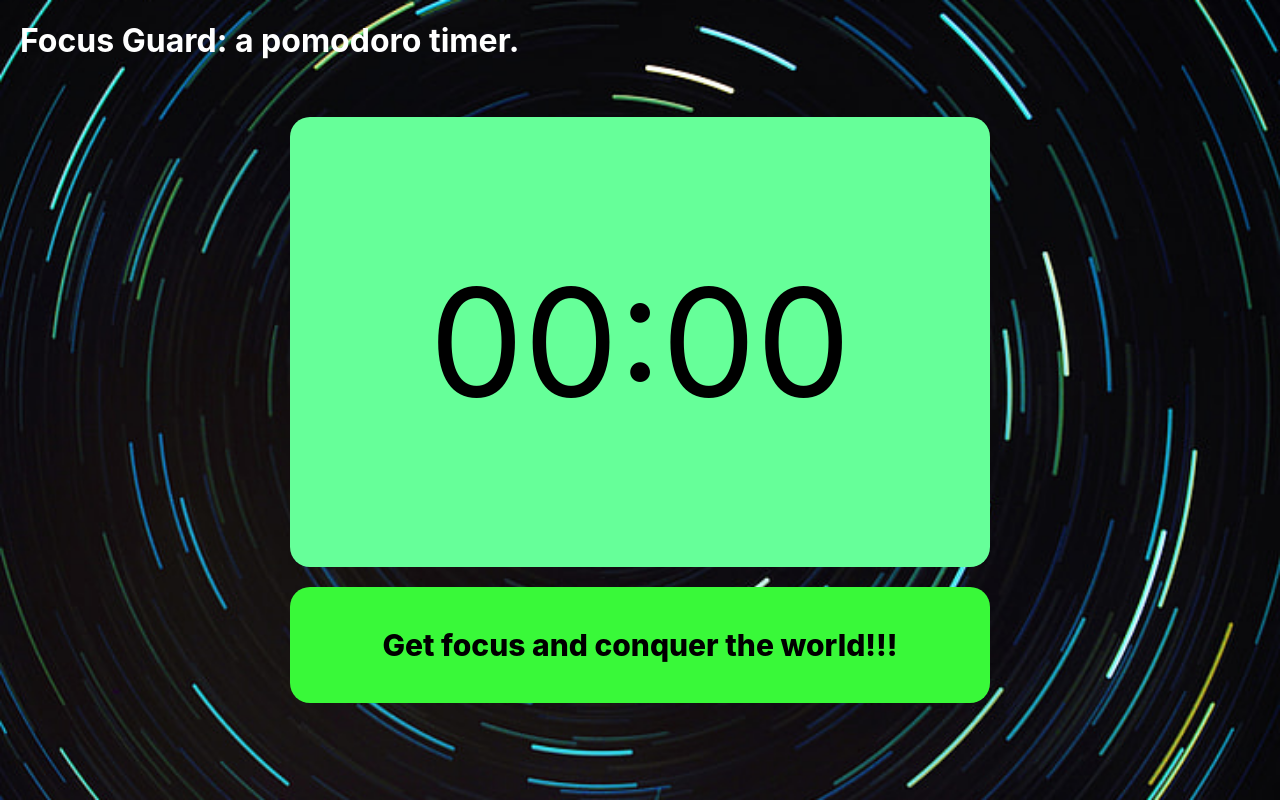
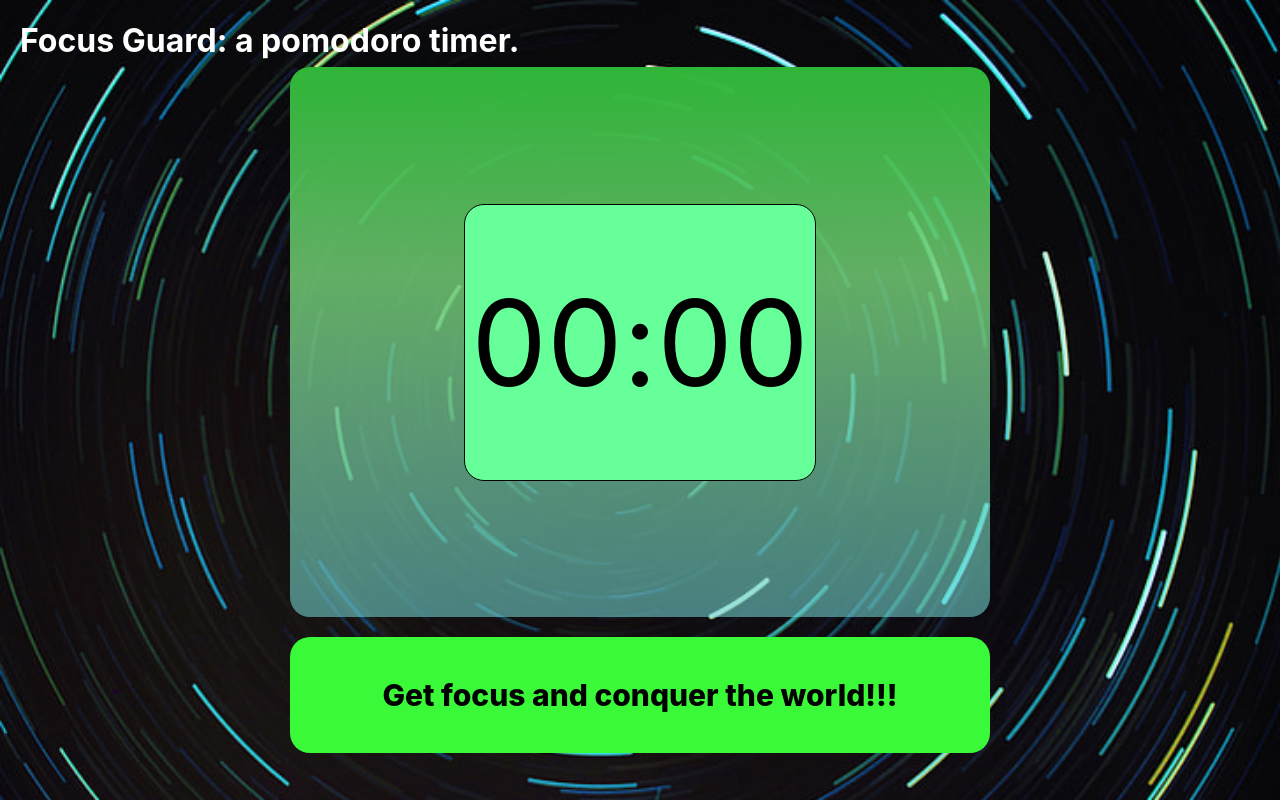
Before and after one commit to simonmontaggioni/focus-guard-react, a React (Create React App) app: page / in a window 1280 px wide. Built offline with nearby package versions, Linux system fonts and the light colour scheme.

Commit message:
feat: Create the Display component.
 - Refactor the Pomodoro component to contain the Display.

```diff
--- /dev/null
+++ b/src/pomodoro/components/Display.jsx
@@ -0,0 +1,14 @@
+import React from 'react';
+import '../css/Display.scss';
+
+const Display = () => {
+  return (
+    <div className='display'>
+      <span>00</span>
+      <span>:</span>
+      <span>00</span>
+    </div>
+  );
+};
+
+export default Display;
--- a/src/pomodoro/components/Pomodoro.jsx
+++ b/src/pomodoro/components/Pomodoro.jsx
@@ -1,8 +1,13 @@
 import React from 'react';
+import Display from './Display';
 import '../css/Pomodoro.scss';
 
 const Pomodoro = () => {
-  return <div className='pomodoro'>00:00</div>;
+  return (
+    <div className='pomodoro'>
+      <Display />
+    </div>
+  );
 };
 
 export default Pomodoro;
--- /dev/null
+++ b/src/pomodoro/css/Display.scss
@@ -0,0 +1,13 @@
+.display {
+  display: flex;
+  width: 50%;
+  height: 50%;
+  background-color: rgb(102, 255, 153);
+  justify-content: center;
+  align-items: center;
+  border: solid 1px rgb(0, 0, 0);
+  border-radius: 20px;
+  font-size: 120px;
+  margin: 20px;
+  color: rgb(0, 0, 0);
+}
--- a/src/pomodoro/css/Pomodoro.scss
+++ b/src/pomodoro/css/Pomodoro.scss
@@ -1,8 +1,52 @@
 .pomodoro {
   display: flex;
   width: 700px;
-  height: 450px;
-  background-color: rgba(102, 255, 153, 1);
+  height: 550px;
+  background: rgba(47, 181, 56, 1);
+  background: -moz-linear-gradient(
+    top,
+    rgba(47, 181, 56, 1) 0%,
+    rgba(116, 207, 118, 0.83) 38%,
+    rgba(120, 207, 153, 0.72) 63%,
+    rgba(117, 217, 215, 0.56) 100%
+  );
+  background: -webkit-gradient(
+    left top,
+    left bottom,
+    color-stop(0%, rgba(47, 181, 56, 1)),
+    color-stop(38%, rgba(116, 207, 118, 0.83)),
+    color-stop(63%, rgba(120, 207, 153, 0.72)),
+    color-stop(100%, rgba(117, 217, 215, 0.56))
+  );
+  background: -webkit-linear-gradient(
+    top,
+    rgba(47, 181, 56, 1) 0%,
+    rgba(116, 207, 118, 0.83) 38%,
+    rgba(120, 207, 153, 0.72) 63%,
+    rgba(117, 217, 215, 0.56) 100%
+  );
+  background: -o-linear-gradient(
+    top,
+    rgba(47, 181, 56, 1) 0%,
+    rgba(116, 207, 118, 0.83) 38%,
+    rgba(120, 207, 153, 0.72) 63%,
+    rgba(117, 217, 215, 0.56) 100%
+  );
+  background: -ms-linear-gradient(
+    top,
+    rgba(47, 181, 56, 1) 0%,
+    rgba(116, 207, 118, 0.83) 38%,
+    rgba(120, 207, 153, 0.72) 63%,
+    rgba(117, 217, 215, 0.56) 100%
+  );
+  background: linear-gradient(
+    to bottom,
+    rgba(47, 181, 56, 1) 0%,
+    rgba(116, 207, 118, 0.83) 38%,
+    rgba(120, 207, 153, 0.72) 63%,
+    rgba(117, 217, 215, 0.56) 100%
+  );
+  //   filter: progid:DXImageTransform.Microsoft.gradient( startColorstr='#2fb538', endColorstr='#75d9d7', GradientType=0 );
   justify-content: center;
   align-items: center;
   border-radius: 20px;
```
